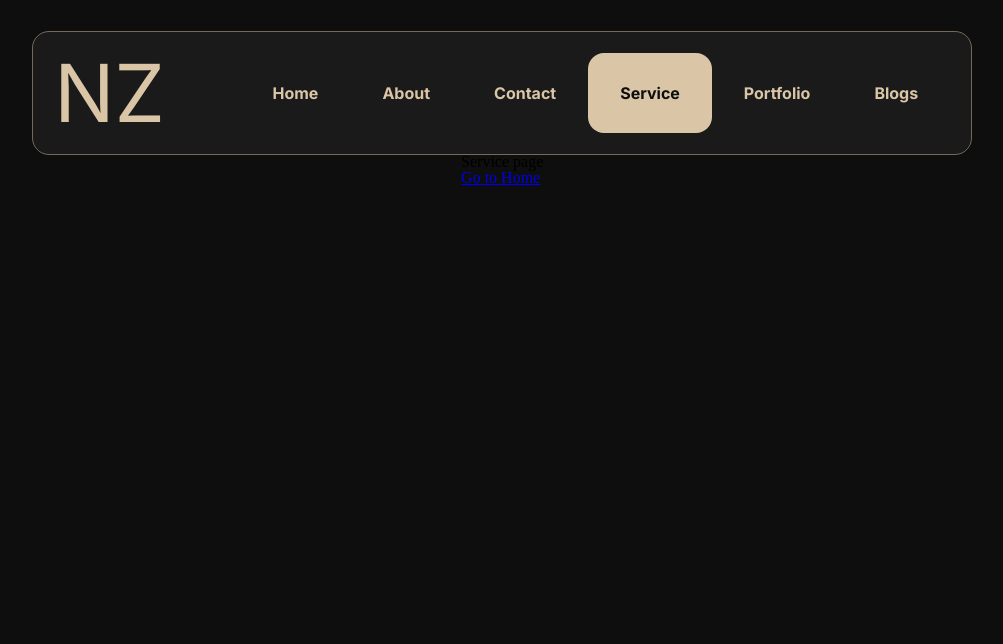
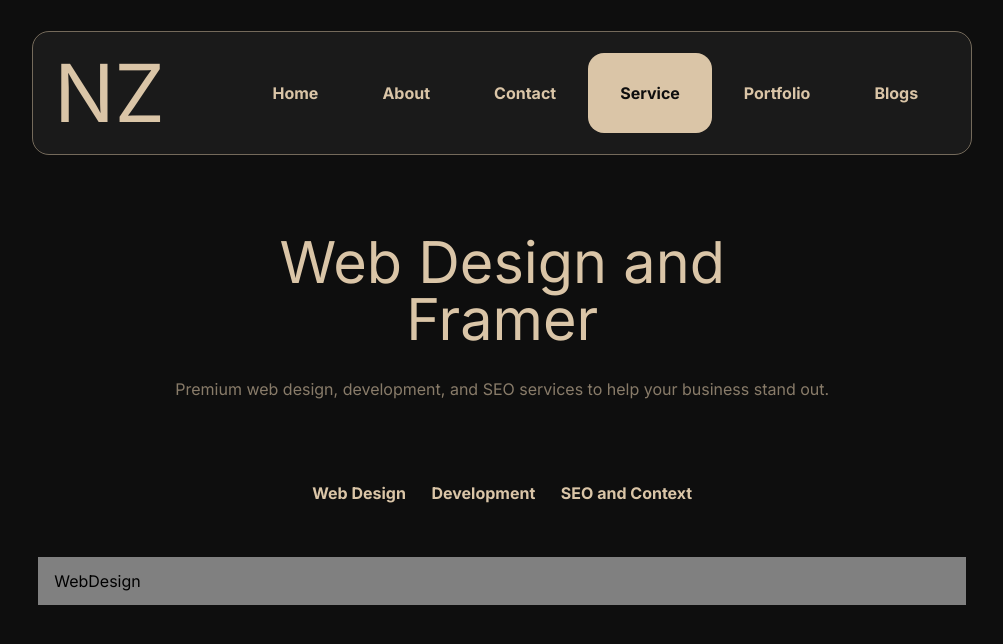
Before and after one commit to Nishan9925/Portfolio, a React (Vite) app: page /service in a window 1280 px wide. Shown: the top 644 px of the page, without its empty margins (125-1128 px from the left). Built offline with nearby package versions, Linux system fonts and the light colour scheme.

Commit message:
Service Page and routes

```diff
--- a/src/UI/Link/Links.styles.jsx
+++ b/src/UI/Link/Links.styles.jsx
@@ -15,3 +15,11 @@
     border-radius: 1rem;
   }
 `;
+
+export const SubRouteLink = styled(RouteLink)`
+  font-family: var(--main-font-family);
+  padding: 0.5rem;
+  color: var(--text-color-default);
+  text-align: center;
+  padding: 0.5rem;
+`;
--- a/src/assets/styles/home/home.styles.jsx
+++ b/src/assets/styles/home/home.styles.jsx
@@ -3,11 +3,9 @@
 export const HomeWrapper = styled.section`
   display: flex;
   flex-flow: column wrap;
-  /* width: 100vw; */
   margin-top: 10vh;
   align-items: center;
   justify-content: center;
-  /* background-color: red; */
 `;
 
 export const HomeTexts = styled.div`
@@ -46,9 +44,17 @@
 `;
 
 export const HomeTextsRightBtn = styled.a.attrs({
-  download: 'Nshan_Zakaryan_CV.pdf',
+  download: "Nshan_Zakaryan_CV.pdf",
 })`
-  color: red;
+  color: var(--text-color-inverse);
+  background-color: var(--bgc-primary);
+  padding: 1rem;
+  border-radius: 0.3rem;
+  text-decoration: none;
+  outline: 0.3rem solid var(--text-color-inverse-muted);
+  font-size: var(--large);
+  font-weight: 700;
+  font-family: var(--main-font-family);
 `;
 
 export const HomeCards = styled.div`
--- /dev/null
+++ b/src/assets/styles/service/service.jsx
@@ -0,0 +1,24 @@
+import {
+    ServiceWrapper,
+    ServiceTitleTexts,
+    ServiceTitle,
+    ServiceSubTitle,
+    ServiceContextWrapper,
+    SubRouters,
+    ServiceContent,
+
+
+} from "./service.styles";
+
+
+export {
+    ServiceWrapper,
+    ServiceTitleTexts,
+    ServiceTitle,
+    ServiceSubTitle,
+    ServiceContextWrapper,
+    SubRouters,
+    ServiceContent,
+
+
+}
--- /dev/null
+++ b/src/assets/styles/service/service.styles.jsx
@@ -0,0 +1,59 @@
+import styled from "styled-components";
+
+export const ServiceWrapper = styled.section`
+  display: flex;
+  flex-flow: column wrap;
+  align-items: center;
+  justify-content: center;
+  font-family: var(--main-font-family);
+  margin-top: 10vh;
+  row-gap: 5rem;
+  /* background-color: gray; */
+`;
+
+export const ServiceTitleTexts = styled.div`
+  display: flex;
+  flex-flow: column wrap;
+  justify-content: space-between;
+  align-items: center;
+  column-gap: 1rem;
+  width: 90vw;
+  row-gap: 2rem;
+`;
+
+export const ServiceTitle = styled.h3`
+  color: var(--text-color-default);
+  width: 50vw;
+  text-align: center;
+  font-size: 3.6rem;
+`;
+
+export const ServiceSubTitle = styled.p`
+  color: var(--text-color-muted);
+  width: 60vw;
+  text-align: center;
+`;
+
+export const ServiceContextWrapper = styled.div`
+  display: flex;
+  flex-flow: column nowrap;
+  align-items: center;
+  justify-content: center;
+  row-gap: 3em;
+`;
+
+export const SubRouters = styled.div`
+  display: flex;
+  flex-flow: row nowrap;
+  column-gap: 0.6rem;
+  align-items: center;
+  justify-content: center;
+`;
+
+export const ServiceContent = styled.div`
+  display: flex;
+  flex-flow: column nowrap;
+  width: 70vw;
+  padding: 1rem;
+  background-color: gray;
+`;
--- a/src/main.jsx
+++ b/src/main.jsx
@@ -10,6 +10,10 @@
 import Service from "./pages/Service.jsx";
 import NotFoundPage from "./pages/NotFound.jsx";
 import Blogs from "./pages/Blogs.jsx";
+import WebDesign from "./pages/ServicePages/WebDesign.jsx";
+import Development from "./pages/ServicePages/Development.jsx";
+import SEOContext from "./pages/ServicePages/SEOContext.jsx";
+
 
 const router = createBrowserRouter([
   {
@@ -38,9 +42,31 @@
         errorElement: <NotFoundPage />,
       },
       {
-        path: "service",
+        path: "/service",
         element: <Service />,
         errorElement: <NotFoundPage />,
+        children: [
+          {
+            index: true,
+            element: <WebDesign />,
+            errorElement: <NotFoundPage />,
+          },
+          {
+            path: "webdesign",
+            element: <WebDesign />,
+            errorElement: <NotFoundPage />,
+          },
+          {
+            path: "development",
+            element: <Development />,
+            errorElement: <NotFoundPage />,
+          },
+          {
+            path: "seo",
+            element: <SEOContext/>,
+            errorElement: <NotFoundPage />,
+          }
+        ]
       },
       {
         path: "blogs",
--- a/src/pages/Home.jsx
+++ b/src/pages/Home.jsx
@@ -108,7 +108,7 @@
               duration={card.duration}
               summary1={card.summary1}
               summary2={card.summary2}
-              summary3 = {card.summary3}
+              summary3={card.summary3}
             />
           ))}
         </HomeCardContent>
--- a/src/pages/Service.jsx
+++ b/src/pages/Service.jsx
@@ -1,11 +1,50 @@
-import { Link } from "react-router-dom";
+import { useState } from "react";
+import {
+  ServiceContent,
+  ServiceContextWrapper,
+  ServiceSubTitle,
+  ServiceTitle,
+  ServiceTitleTexts,
+  ServiceWrapper,
+  SubRouters} from "../assets/styles/service/service.styles";
+import { Link, NavLink, Outlet } from "react-router-dom";
+import { SubRouteLink } from "../UI/Link/Links.styles";
+
 
 function Service() {
+  const serviceIds = ["webdesign", "development", "seo"];
+  const serviceCards = useState([
+    { to: "webdesign", name: "Web Design", desc: "Web design"}
+  ]);
+
   return (
-    <>
-      <p>Service page</p>
-      <Link to={"/"}>Go to Home </Link>
-    </>
+    <ServiceWrapper>
+      <ServiceTitleTexts>
+        <ServiceTitle>
+          Web Design and Framer
+        </ServiceTitle>
+        <ServiceSubTitle>
+          Premium web design, development, and SEO services to help your business stand out.
+        </ServiceSubTitle>
+      </ServiceTitleTexts>
+      <ServiceContextWrapper>
+        <SubRouters>
+          {/* {serviceIds.map(serviceId => (
+            <NavLink key={serviceId} to={`/service/${serviceId}`}>
+              {serviceId}
+            </NavLink>
+          ))} */}
+          <SubRouteLink to="webdesign">Web Design</SubRouteLink>
+          <SubRouteLink to="development">Development</SubRouteLink>
+          <SubRouteLink to="seo">SEO and Context</SubRouteLink>
+        </SubRouters>
+        <ServiceContent>
+          <Outlet />
+        </ServiceContent>
+      </ServiceContextWrapper>
+
+
+    </ServiceWrapper>
   );
 }
 
--- /dev/null
+++ b/src/pages/ServicePages/Development.jsx
@@ -0,0 +1,11 @@
+
+
+
+function Development () {
+    return (
+        <p>Development</p>
+    )
+}
+
+
+export default Development;
--- /dev/null
+++ b/src/pages/ServicePages/SEOContext.jsx
@@ -0,0 +1,10 @@
+
+
+
+function SEOContext () {
+    return (
+        <p>SEOContext</p>
+    )
+}
+
+export default SEOContext;
--- /dev/null
+++ b/src/pages/ServicePages/WebDesign.jsx
@@ -0,0 +1,10 @@
+
+
+
+function WebDesign () {
+    return (
+        <p>WebDesign</p>
+    )
+}
+
+export default WebDesign;
```
